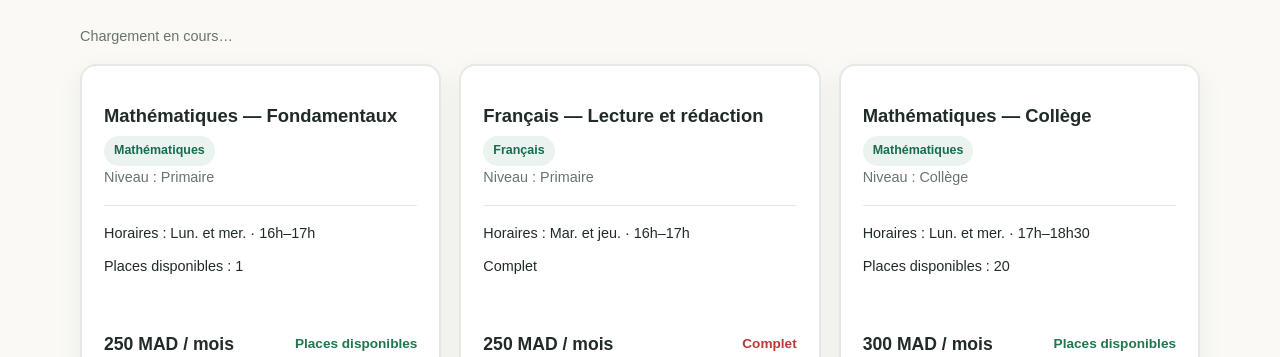
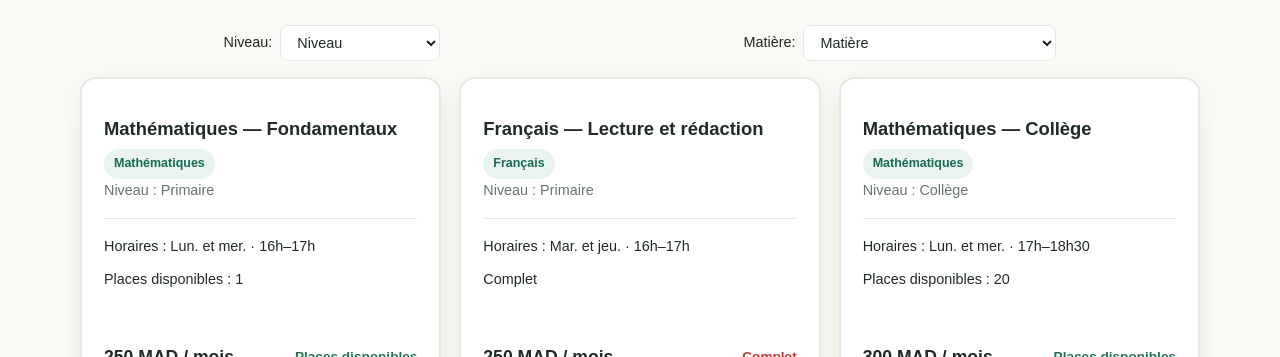
Before and after one commit to bahaeAether/Nour-Academy, a plain HTML site: page index.html in a window 1280 px wide. Shown: the part 743-1100 px from the top of the page. Drawn offline with Linux system fonts and the light colour scheme.

Commit message:
NR-13-task-completed

```diff
--- a/index.html
+++ b/index.html
@@ -59,8 +59,30 @@
           <span class="catalog-label">Primaire · Collège · Lycée</span>
         </div>
 
-        <div class="catalog-toolbar">
-          <p id="results-count" aria-live="polite">Chargement en cours…</p>
+        <div class="catalog-toolbar" id="dropdown">
+          <div class="select-wrapper">
+            <label for="niveau" class="select-label">Niveau:</label>
+            <select id="niveau" class="niveau-select">
+              <option value="" disabled selected hidden>Niveau</option>
+              <option value="">-</option>
+              <option value="Primaire">Primaire</option>
+              <option value="Collège">Collège</option>
+              <option value="Lycée">Lycée</option>
+            </select>
+          </div>
+
+          <div class="select-wrapper">
+            <label for="matiere" class="select-label">Matière:</label>
+            <select id="matiere" class="matiere-select">
+              <option value="" disabled selected hidden>Matière</option>
+              <option value="">-</option>
+              <option value="Mathématiques">Mathématiques</option>
+              <option value="Physique">Physique et Chimie</option>
+              <option value="SVT">Sciences de la Vie et de la Terre</option>
+              <option value="Français">Français</option>
+              <option value="Anglais">Anglais</option>
+            </select>
+          </div>
         </div>
 
         <div class="course-grid" id="course-list">
--- a/script.js
+++ b/script.js
@@ -160,11 +160,11 @@ const courses = [
     creneau: "Mar. et jeu. · 18h–20h",
     prix: 400,
     places: 20,
-  }
+  },
 ];
 
 const courseList = document.querySelector("#course-list");
-const resultsCount = document.querySelector("#results-count");
+const dropdown = document.querySelector("#dropdown");
 
 function createCourse(course) {
   let isFull = course.places === 0;
@@ -211,8 +211,7 @@ function createCourse(course) {
   if (isFull) {
     status.textContent = "Complet";
     status.classList.add("full");
-  }
-  else {
+  } else {
     status.textContent = "Places disponibles";
   }
 
@@ -236,7 +235,7 @@ function selectCourse(courseId) {
   console.log(`Course selected: ${courseId}`);
   const courseElement = document.getElementById(courseId);
 
-  let selected = courseElement.classList.contains("selected")
+  let selected = courseElement.classList.contains("selected");
 
   if (!selected) {
     courseElement.childNodes.forEach((child) => {
@@ -261,15 +260,19 @@ function selectCourse(courseId) {
             placesNumber -= 1;
             placesLi.textContent = `Places disponibles : ${placesNumber}`;
           }
+
+          if (placesNumber === 0) {
+            const status = courseElement.querySelector(".course-status");
+            status.textContent = "Complet";
+            status.classList.add("full");
+          }
         }
       }
     });
 
     courseElement.classList.add("selected");
     selectedCourses.push(courseId);
-  }
-
-  else {
+  } else {
     courseElement.childNodes.forEach((child) => {
       if (child.tagName === "BUTTON") {
         child.textContent = "Choisir ce cours";
@@ -286,6 +289,12 @@ function selectCourse(courseId) {
           let placesNumber = parseInt(placesMatch[1], 10);
           placesNumber++;
           placesLi.textContent = `Places disponibles : ${placesNumber}`;
+
+          if (placesNumber === 1) {
+            const status = courseElement.querySelector(".course-status");
+            status.textContent = "Places disponibles";
+            status.classList.remove("full");
+          }
         }
       }
     });
@@ -301,3 +310,33 @@ courseList.innerHTML = "";
 courses.forEach((course) => {
   courseList.appendChild(createCourse(course));
 });
+
+dropdown.addEventListener("change", () => {
+  courseList.innerHTML = "";
+
+  courses.forEach((course) => {
+    if (
+      dropdown.querySelector("#niveau").value !== "" &&
+      course.niveau !== dropdown.querySelector("#niveau").value
+    ) {
+      return;
+    }
+
+    if (
+      dropdown.querySelector("#matiere").value !== "" &&
+      course.matiere !== dropdown.querySelector("#matiere").value
+    ) {
+      return;
+    }
+
+    courseList.appendChild(createCourse(course));
+  });
+
+  if (courseList.childNodes.length === 0) {
+    const noCoursesMessage = document.createElement("p");
+    noCoursesMessage.textContent =
+      "Aucun cours disponible pour les critères sélectionnés.";
+    courseList.appendChild(noCoursesMessage);
+    console.log(courseList);
+  }
+});
--- a/style.css
+++ b/style.css
@@ -229,12 +229,38 @@ h1 {
 
 .catalog-toolbar {
   margin-bottom: 16px;
+  font-size: 0.9rem;
+  display: flex;
+  flex-wrap: wrap;
+  justify-content: space-around;
+  gap: 16px;
+}
+
+.select-wrapper {
+  display: flex;
+  align-items: center;
+  justify-content: center;
+  gap: 8px;
 }
 
 .catalog-toolbar p {
   margin: 0;
   color: var(--color-muted);
+}
+
+select {
+  min-width: 160px;
+  padding: 8px 12px;
+  border: 1px solid var(--color-border);
+  border-radius: var(--radius-small);
+  background: white;
+  color: var(--color-text);
   font-size: 0.9rem;
+  transition: box-shadow 150ms ease, border-color 150ms ease;
+}
+
+select:hover {
+  box-shadow: inset 0 0 0 1px var(--color-primary);
 }
 
 .course-grid {
```
